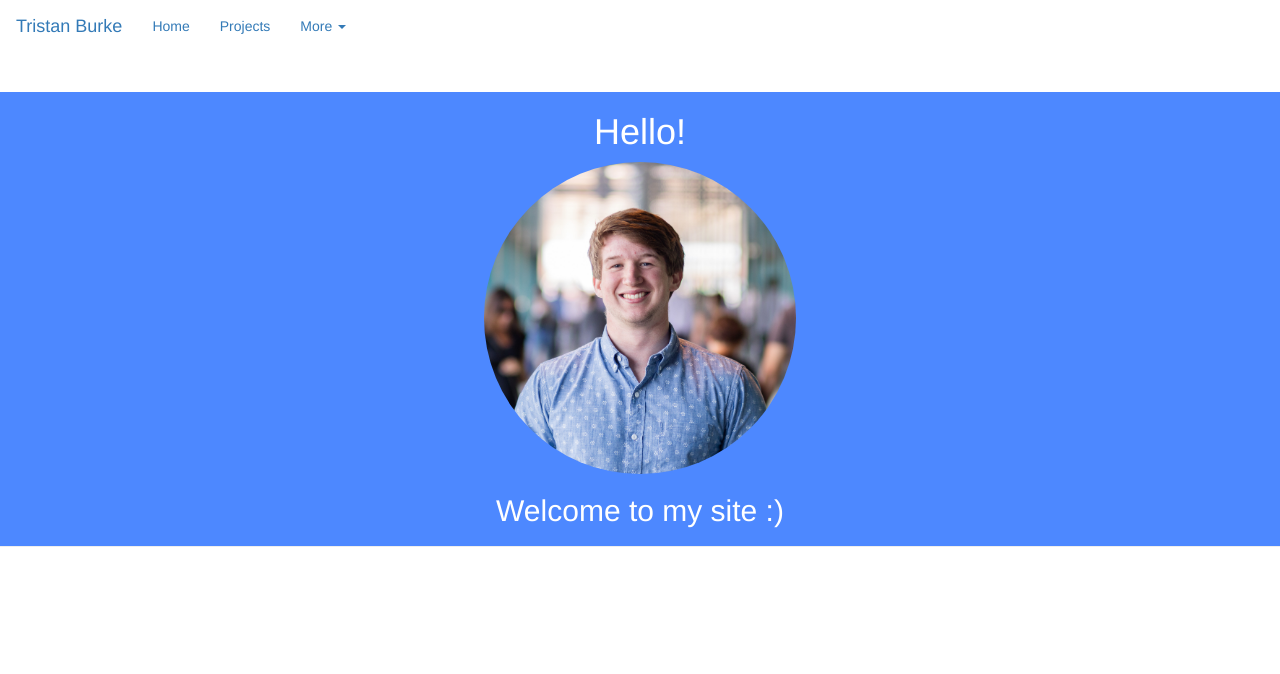
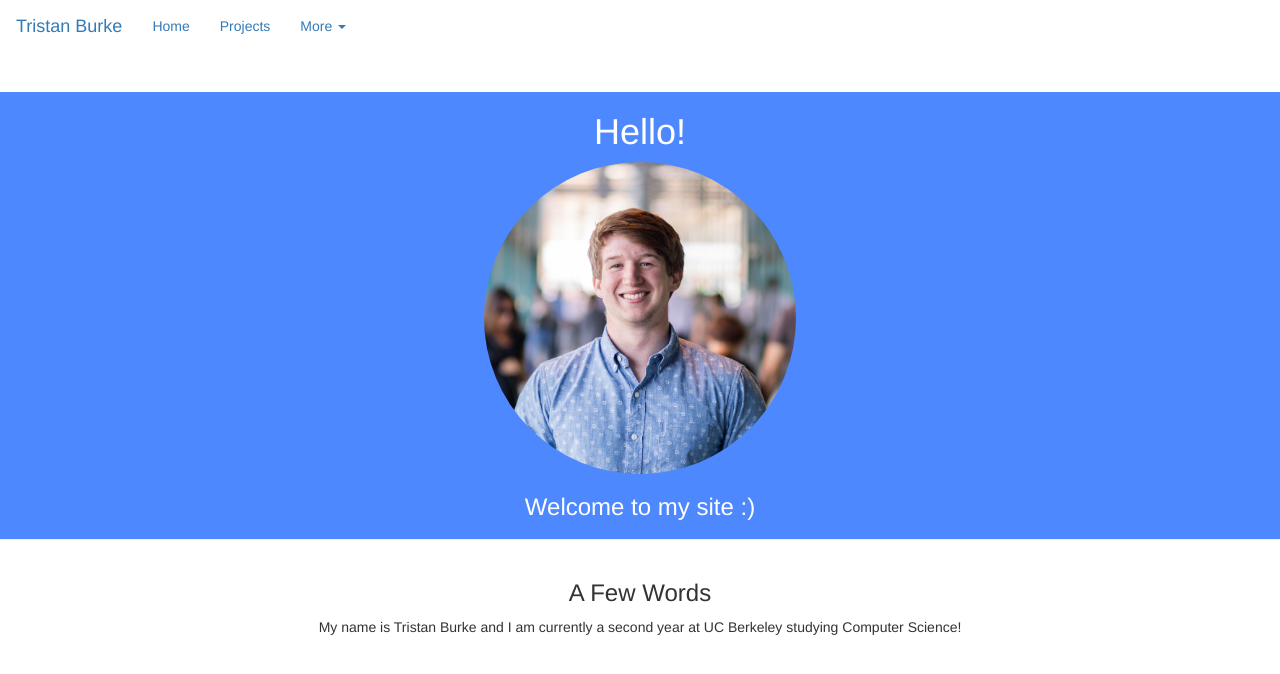
Before and after one commit to tristanburke/tristanburke.github.io, a plain HTML site: page Home.html in a window 1280 px wide. Drawn offline with nearby package versions, Linux system fonts and the light colour scheme.

Commit message:
home page edit

```diff
--- a/Home.html
+++ b/Home.html
@@ -37,8 +37,11 @@
 <div class="container-fluid page-header bg-1 text-center">
     <h1> Hello! </h1>
     <img src="Site_photos/Tristan-Home-Pic.jpg" class="img-circle" alt="Image" width="25%" height="25%">
-    <h2> Welcome to my site :)</h2>
+    <h3> Welcome to my site :)</h3>
 </div>
-
+<div class="container-fluid bg-2 text-center">
+    <h3>A Few Words</h3>
+    <p>My name is Tristan Burke and I am currently a second year at UC Berkeley studying Computer Science! </p>
+</div>
 </body>
 </html>
```
